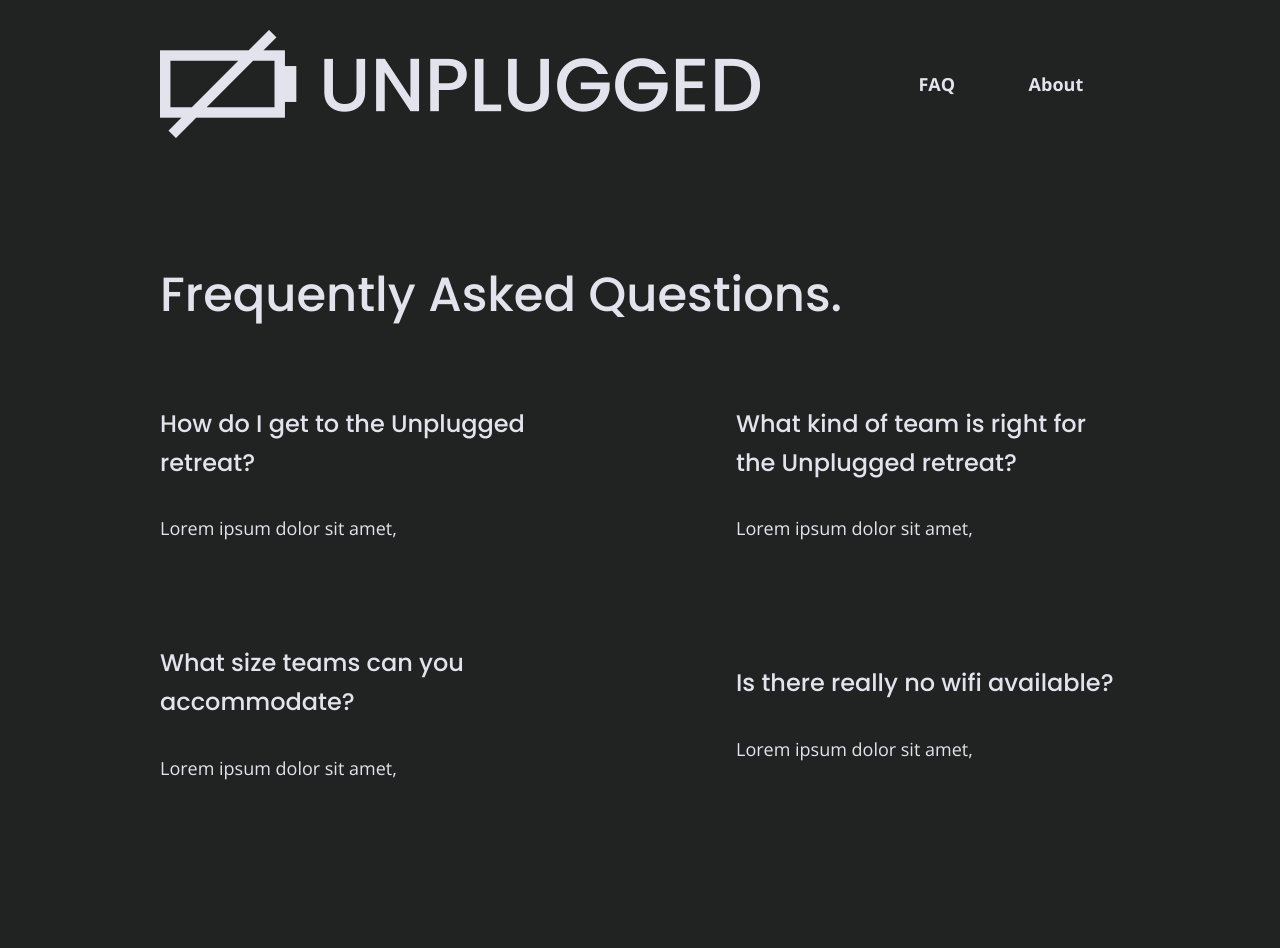
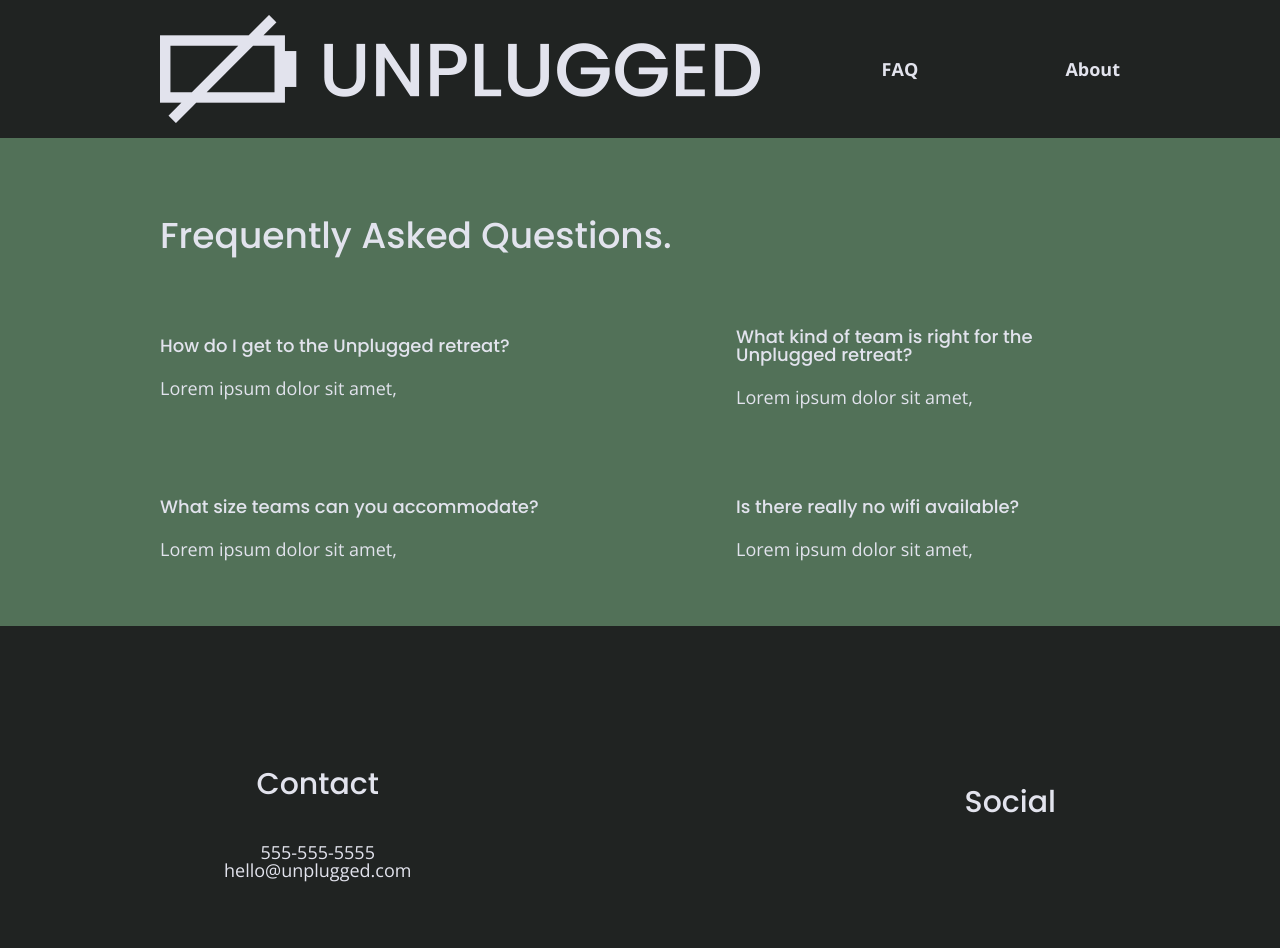
Before and after one commit to niko1402/206-unplugged-site, a website: page faq/index.html in a window 1280 px wide. Shown: the top 948 px of the page. Drawn offline with nearby package versions, Linux system fonts and the light colour scheme.

Commit message:
Updated headings in html, rewrote line-heights as numbers not pixels

```diff
--- a/css/main.css
+++ b/css/main.css
@@ -87,14 +87,15 @@ textarea {
    Author's custom styles
    ========================================================================== */
 
+/*-- General Styles --*/
+
 html {
   font-size: 16px;
 }
 
 body {
-  background: #202322;
+  font-size: 1em;
   font-family: 'Open Sans', sans-serif;
-  font-weight: normal;
 }
 
 ul, ol {
@@ -106,34 +107,24 @@ h2, h3, h4, a, p {
 }
 
 a {
-  font-weight: bold;
   text-decoration: none;
 }
 
 h2 {
   font-family: 'Poppins', sans-serif;
-  font-size: 2.25em;
-  font-weight: normal;
-  line-height: 43.2px;
+  font-size: 1.875em;
+  font-weight: 500;
 }
 
-h3 {
-  font-family: 'Poppins', sans-serif;
-  font-size: 1.875em;
-  font-weight: normal;
-  line-height: 36px;
-}
-
-h4 {
+h3, h4 {
   font-family: 'Poppins', sans-serif;
   font-size: 1.125em;
-  font-weight: normal;
-  line-height: 21.6px;
+  font-weight: 500;
 }
 
 p {
   font-size: 0.875em;
-  line-height: 16.8px;
+  line-height: 1.285;
 }
 
 img {
@@ -145,7 +136,7 @@ figure {
 }
 
 address {
-  font-family: 'Open Sans', sans-serif;
+  font-style: normal;
 }
 
 .content-wrapper {
@@ -156,6 +147,7 @@ address {
 
  header,
  footer {
+   background-color: #202322;
    display: flex;
    justify-content: center;
    align-items: center;
@@ -186,6 +178,8 @@ address {
   justify-content: space-around;
   align-items: center;
   flex-flow: row wrap;
+  font-size: 1.125em;
+  font-weight: 700;
   width: 60%;
  }
 
@@ -197,6 +191,7 @@ address {
 
 footer {
   flex-direction: column;
+  text-align: center;
 }
 
 footer .contact {
@@ -241,8 +236,15 @@ footer .copyright {
  flex-flow: row wrap;
 }
 
+.hero-area h1 {
+  font-size: 2.25em;
+  font-family: 'Poppins', sans-serif;
+  font-weight: 500;
+  line-height: 1.2;
+}
+
 aside {
-  background: #527158;
+  background-color: #527158;
   display: flex;
   justify-content: center;
   align-items: center;
@@ -311,6 +313,7 @@ input[type=button] {
 
 .reviews h2 {
   margin-bottom: 30px;
+  line-height: 1;
 }
 
 .reviews h3 {
@@ -325,6 +328,7 @@ input[type=button] {
   justify-content: center;
   align-items: center;
   flex-flow: row wrap;
+  background-color: #527158;
 }
 
 .contact-section {
@@ -332,6 +336,7 @@ input[type=button] {
   justify-content: center;
   align-items: center;
   flex-flow: row wrap;
+  background-color: #2a423a;
 }
 
 .contact-content p {
@@ -345,6 +350,7 @@ input[type=button] {
   justify-content: center;
   align-items: center;
   flex-flow: row wrap;
+  background-color: #527158;
 }
 
 .faq-content {
@@ -361,6 +367,11 @@ input[type=button] {
 
 .faq h2 {
   margin-bottom: 50px;
+  line-height: 1;
+}
+
+.faq h4 {
+  line-height: 1.333;
 }
 /* ==========================================================================
    Helper classes
@@ -463,29 +474,24 @@ input[type=button] {
       ================================================================== */
 
   h2 {
-    font-size: 3em;
-    line-height: 72px;
+    font-size: 2.25em;
+    line-height: 1.333;
   }
 
   h3 {
-    font-size: 2.25em;
-    line-height: 60px;
+    font-size: 1.5em;
+    line-height: 1.25;
   }
 
   h4 {
     font-size: 1.5em;
-    line-height: 39px;
-  }
-
-  p {
-    font-size: 0.875em;
-    line-height: 23px;
+    line-height: 1.25;
   }
 
     /* Header */
 
   header {
-    justify-content: center;
+    justify-content: space-around;
     padding: 30px 0;
   }
 
@@ -499,7 +505,7 @@ input[type=button] {
   }
 
   header nav ul {
-    justify-content: space-around;
+    justify-content: space-between;
   }
 
   .header-divider {
@@ -507,6 +513,11 @@ input[type=button] {
   }
 
       /* Hero area */
+
+  .hero-area h1 {
+    font-size: 3em;
+    line-height: 1;
+  }
 
       /* Aside */
 
@@ -555,15 +566,17 @@ input[type=button] {
     margin: 100px 0;
   }
 
-  .footer-content {
+  footer .footer-content {
     display: flex;
     justify-content: space-between;
     align-items: center;
   }
 
-  .footer-content address {
-    font-size: 0.875em;
-    line-height: 26px;
+  footer h4 {
+    font-size: 1.5em;
+    margin-bottom: 40px;
+  }
+  footer p {
   }
 
   footer .contact {
@@ -600,7 +613,6 @@ input[type=button] {
 
   .contact-content h4 {
     font-size: 1.5em;
-    line-height: 28.8px;
   }
 
   /*  ===================================================================
@@ -614,10 +626,16 @@ input[type=button] {
     flex-basis: 40%;
   }
 
-  .faq h3 {
+  .faq h2 {
     width: 100%;
   }
+
+  .faq h4,p {
+    font-size: 0.875em;
+    line-height: 1.125;
+  }
 }
+
 @media only screen and (min-width: 1200px) {
 
     /******** Desktop styles here ********/
@@ -630,25 +648,35 @@ input[type=button] {
   /*  ==================================================================
       Homepage
       ================================================================== */
-  ol,ul {
-    font-size: 1.125em;
+
+  header {
+    padding: 15px 0;
+  }
+
+  h2 {
+    font-size: 2.25em;
+  }
+
+  h3, h4 {
+    font-size: 1.875em;
   }
 
   p {
     font-size: 1.125em;
-    line-height: 30px;
+    line-height: 1.333;
   }
 
       /* Hero area */
 
-  .hero-area h2 {
+  .hero-area h1 {
+    font-size: 3.75em;
     width: 57%;
   }
 
       /* Aside */
 
   aside .content-wrapper {
-    justify-content: space-between;
+    justify-content: space-around;
   }
 
   aside .content-wrapper .form-description,
@@ -657,10 +685,13 @@ input[type=button] {
     margin: 0;
   }
 
+  .form-description p {
+    font-size: 1.125em;
+  }
       /* Features */
 
   .features article {
-    flex-basis:33.33%;
+    flex-basis: 33%;
   }
 
   .features h2 {
@@ -672,6 +703,9 @@ input[type=button] {
     width: 38%;
   }
 
+  footer h4 {
+    font-size: 1.875em;
+  }
     /*  ===================================================================
         About Page
         =================================================================== */
@@ -682,8 +716,8 @@ input[type=button] {
     width: 90%;
   }
 
-  .content-wrapper h2 {
-    line-height: 84px;
+  .contact-content h4 {
+    font-size: 1.875em;
   }
 
     /*  ===================================================================
@@ -692,8 +726,12 @@ input[type=button] {
 
   .faq h3 {
     font-size: 3em;
-    line-height: 57.6px;
     width: 100%;
+  }
+
+  .faq h4, p {
+    font-size: 1.125em;
+    line-height: 1;
   }
 }
 
--- a/faq/index.html
+++ b/faq/index.html
@@ -16,11 +16,10 @@
   <link rel="apple-touch-icon" href="../icon.png">
   <!-- Place favicon.ico in the root directory -->
 
+  <!-- Google Fonts -->
+  <link href="https://fonts.googleapis.com/css?family=Open+Sans:400,700|Poppins:500,700" rel="stylesheet">
   <link rel="stylesheet" href="../css/normalize.css">
   <link rel="stylesheet" href="../css/main.css">
-
-  <!-- Google Fonts -->
-  <link href="https://fonts.googleapis.com/css?family=Open+Sans:400,700|Poppins:500,700" rel="stylesheet">
 
   <meta name="theme-color" content="#fafafa">
 </head>
@@ -44,7 +43,7 @@
 
   <main class="faq">
     <div class="content-wrapper">
-      <h3>Frequently Asked Questions.</h3>
+      <h2>Frequently Asked Questions.</h2>
       <div class="faq-content">
         <h4>How do I get to the Unplugged retreat?</h4>
         <p>Lorem ipsum dolor sit amet,</p>
```
Also changed, not shown: about/index.html (+2 -3 lines), index.html (+7 -8 lines).
